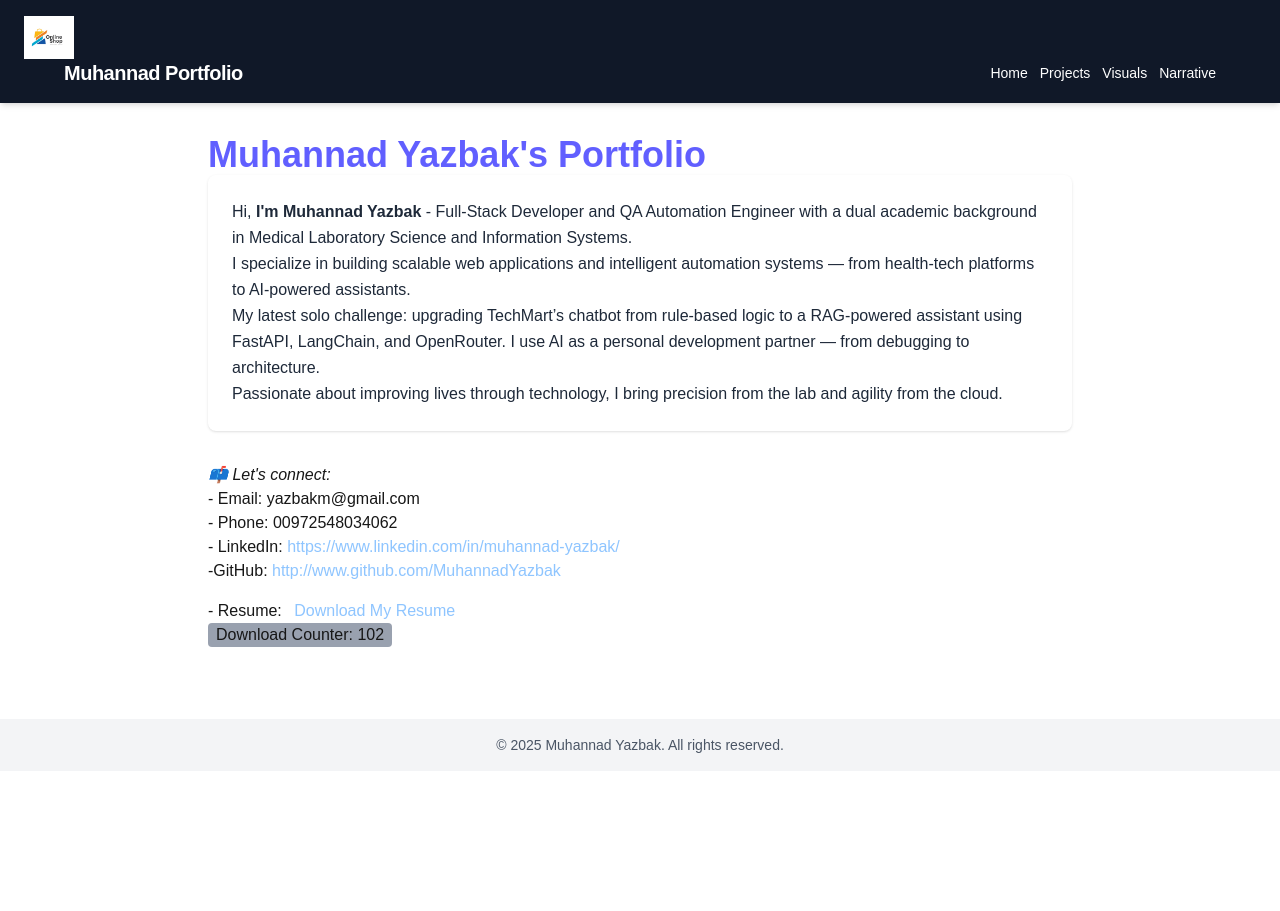
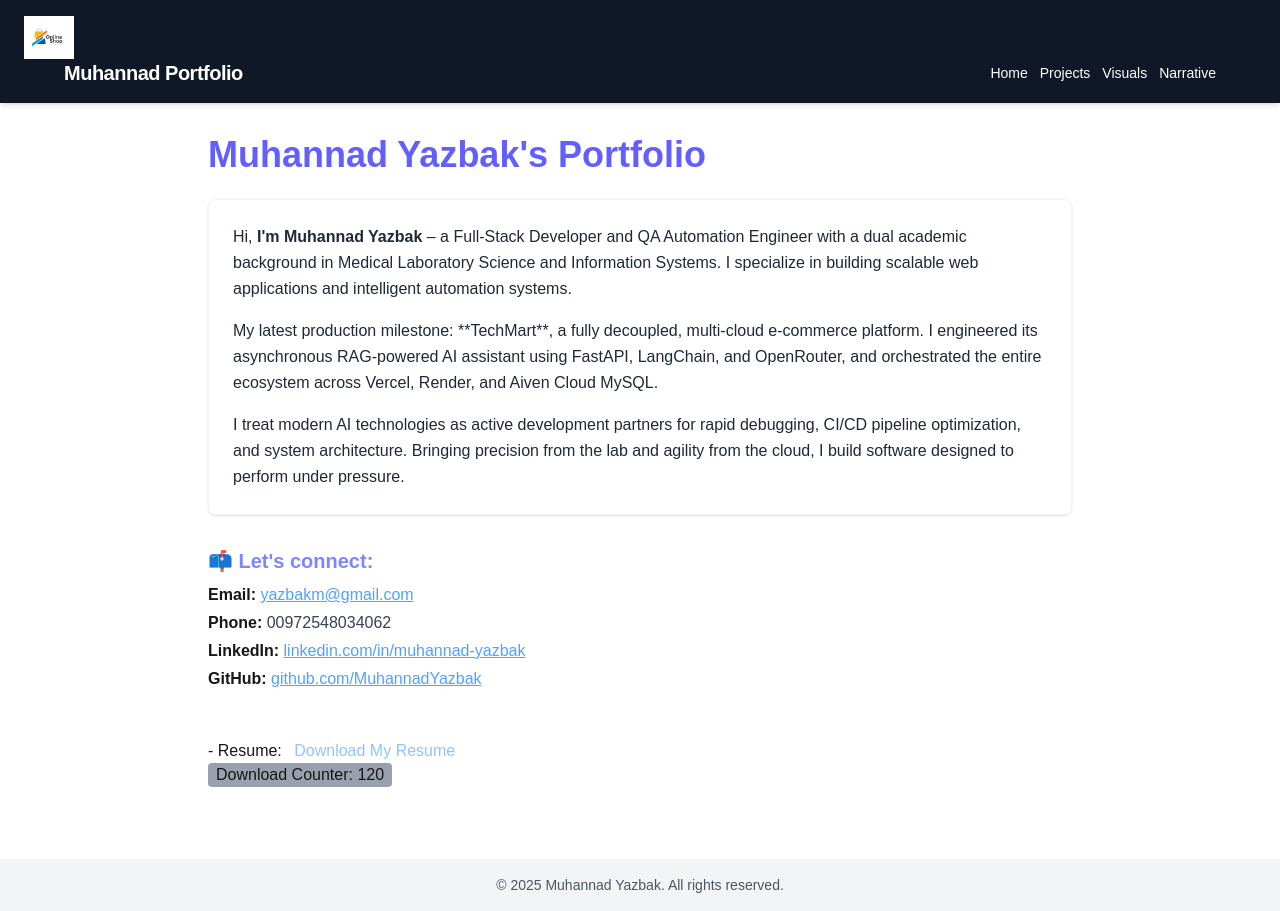
Before and after one commit to MuhannadYazbak/muhannad-portfolio, a Next.js app: page / in a window 1280 px wide. Before the commit the page ends 800 px from the top, so only its background shows below. Built offline with nearby package versions, Linux system fonts and the light colour scheme.

Commit message:
Updated home page

```diff
--- a/data/downloadsCounter.json
+++ b/data/downloadsCounter.json
@@ -1,3 +1,3 @@
 {
-  "portfolioDownloads": 102
+  "portfolioDownloads": 120
 }
--- a/src/app/page.tsx
+++ b/src/app/page.tsx
@@ -2,22 +2,34 @@ import ResumeDownload from './components/resumeDownload'
 
 export default async function Home() {
   return (
-    <main className="prose prose-lg max-w-4xl mx-auto px-4 py-8">
-      <h1 className='text-4xl font-bold text-indigo-500'>Muhannad Yazbak's Portfolio</h1>
-      <section className="text-gray-800 leading-relaxed rounded-lg p-6 mb-8 shadow-sm">
-        <article id='headline'>Hi, <strong>I'm Muhannad Yazbak</strong> - Full-Stack Developer and QA Automation Engineer with a dual academic background in Medical Laboratory Science and Information Systems.<br />
-          I specialize in building scalable web applications and intelligent automation systems — from health-tech platforms to AI-powered assistants.<br />
-          My latest solo challenge: upgrading TechMart’s chatbot from rule-based logic to a RAG-powered assistant using FastAPI, LangChain, and OpenRouter. I use AI as a personal development partner — from debugging to architecture.<br />
-          Passionate about improving lives through technology, I bring precision from the lab and agility from the cloud.
+    <main className="prose prose-lg max-w-4xl mx-auto px-4 py-8 dark:prose-invert">
+      <h1 className='text-4xl font-bold text-indigo-500 mb-6'>Muhannad Yazbak's Portfolio</h1>
 
+      <section className="text-gray-800 dark:text-gray-200 leading-relaxed rounded-lg p-6 mb-8 shadow-sm border border-gray-100 dark:border-gray-800">
+        <article id='headline' className="space-y-4">
+          <p>
+            Hi, <strong>I'm Muhannad Yazbak</strong> – a Full-Stack Developer and QA Automation Engineer with a dual academic background in Medical Laboratory Science and Information Systems. I specialize in building scalable web applications and intelligent automation systems.
+          </p>
+          <p>
+            My latest production milestone: **TechMart**, a fully decoupled, multi-cloud e-commerce platform. I engineered its asynchronous RAG-powered AI assistant using FastAPI, LangChain, and OpenRouter, and orchestrated the entire ecosystem across Vercel, Render, and Aiven Cloud MySQL.
+          </p>
+          <p>
+            I treat modern AI technologies as active development partners for rapid debugging, CI/CD pipeline optimization, and system architecture. Bringing precision from the lab and agility from the cloud, I build software designed to perform under pressure.
+          </p>
         </article>
       </section>
-      <h2 className='italic text-l'>📫 Let's connect:</h2>
-      <p>- Email:  yazbakm@gmail.com</p>
-      <p>- Phone:  00972548034062</p>
-      <p>- LinkedIn: <a className='text-blue-300 hover:text-blue-400' href='https://www.linkedin.com/in/muhannad-yazbak/'>https://www.linkedin.com/in/muhannad-yazbak/</a></p>
-      <p>-GitHub: <a className='text-blue-300 hover:text-blue-400' href='http://www.github.com/MuhannadYazbak'> http://www.github.com/MuhannadYazbak</a></p>
-      <ResumeDownload />
+
+      <h2 className='text-xl font-semibold text-indigo-400 mt-6 mb-2'>📫 Let's connect:</h2>
+      <ul className='list-none pl-0 space-y-1 text-base'>
+        <li><strong>Email:</strong> <a className='text-blue-400 hover:text-blue-500 underline' href='mailto:yazbakm@gmail.com'>yazbakm@gmail.com</a></li>
+        <li><strong>Phone:</strong> <span className='text-gray-700 dark:text-gray-300'>00972548034062</span></li>
+        <li><strong>LinkedIn:</strong> <a className='text-blue-400 hover:text-blue-500 underline' href='https://www.linkedin.com/in/muhannad-yazbak/' target='_blank' rel='noreferrer'>linkedin.com/in/muhannad-yazbak</a></li>
+        <li><strong>GitHub:</strong> <a className='text-blue-400 hover:text-blue-500 underline' href='https://github.com/MuhannadYazbak' target='_blank' rel='noreferrer'>github.com/MuhannadYazbak</a></li>
+      </ul>
+
+      <div className="mt-8">
+        <ResumeDownload />
+      </div>
     </main>
   )
 }
```
